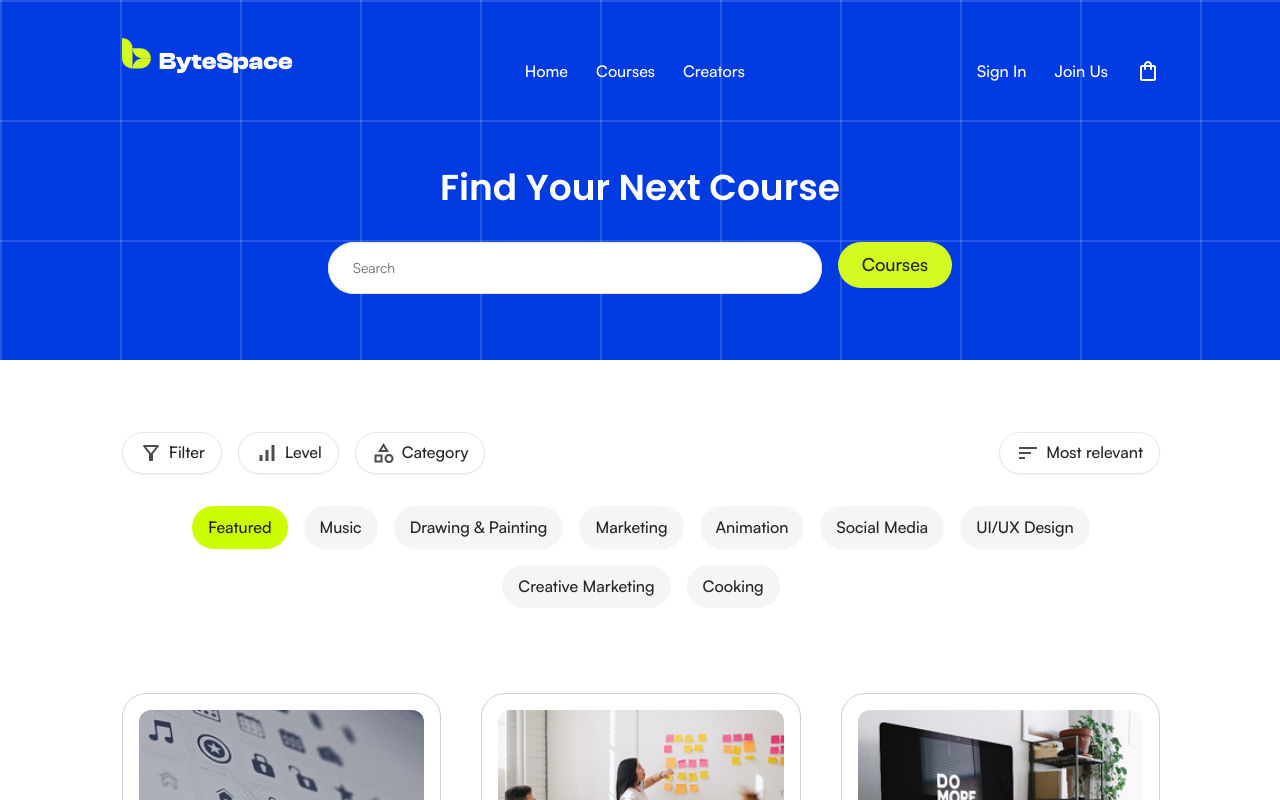
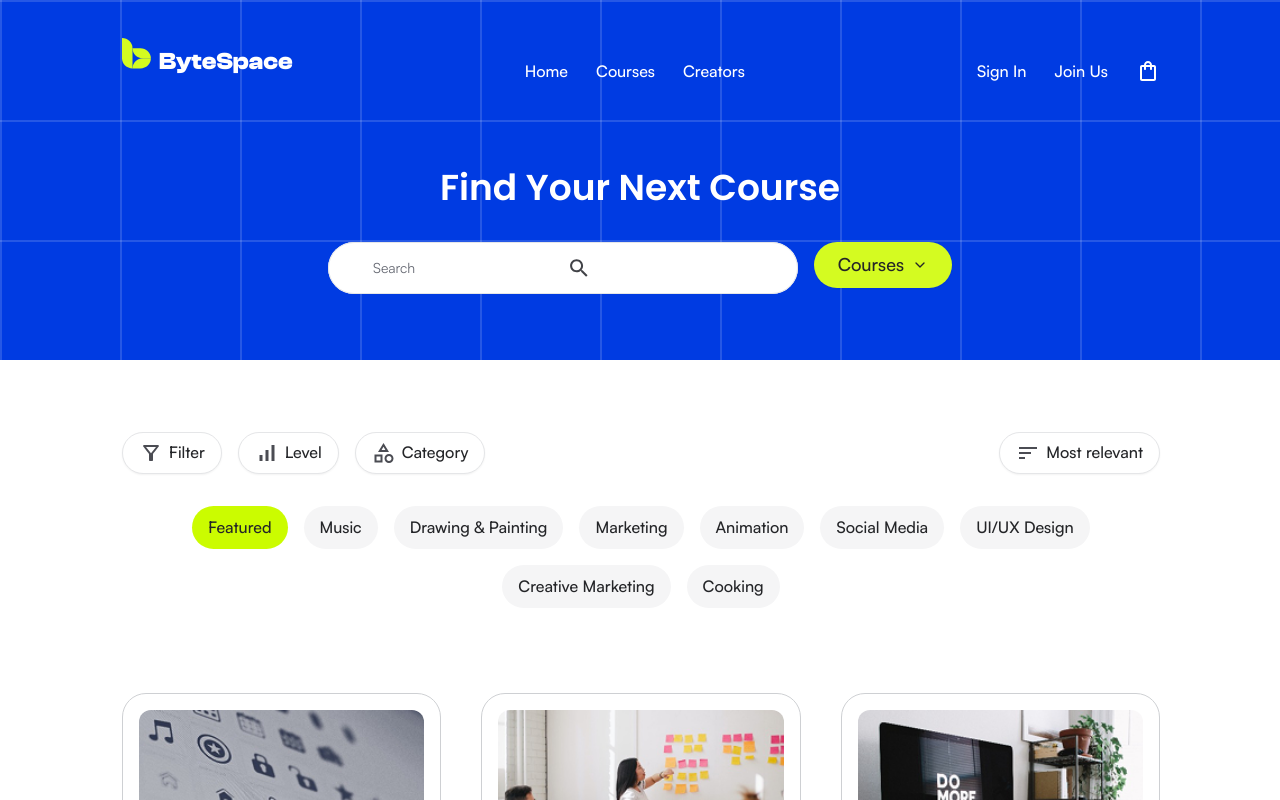
Before and after one commit to aHasnat1997/ByteSpace---New-Check-Website, a Next.js app: page /courses in a window 1280 px wide. Shown: the top 800 px of the page. Built offline with nearby package versions, Linux system fonts and the light colour scheme.

Commit message:
feat: enhance Search component with icon support and improve FieldLabel styles

```diff
--- a/components/shared/search.tsx
+++ b/components/shared/search.tsx
@@ -3,9 +3,12 @@
 import { zodResolver } from "@hookform/resolvers/zod"
 import { Controller, useForm } from "react-hook-form"
 import z from "zod"
-import { Field, FieldError, FieldGroup } from "../ui/field"
+import { Field, FieldGroup } from "../ui/field"
 import { Input } from "../ui/input"
 import { Button } from "../animate-ui/components/buttons/button"
+import SearchIcon from "@/svgs/Style=Outlined-10.svg"
+import { cn } from "cn"
+import { ChevronDown } from "lucide-react"
 
 const formSchema = z.object({
   text: z.string(),
@@ -33,12 +36,15 @@ export default function Search({
       onSubmit={form.handleSubmit(onSubmit)}
       className="flex flex-col gap-4 sm:flex-row"
     >
-      <FieldGroup className="min-w-0 flex-1 rounded-full bg-white">
+      <FieldGroup className="relative min-w-0 flex-1 rounded-full bg-white">
         <Controller
           name="text"
           control={form.control}
           render={({ field, fieldState }) => (
-            <Field data-invalid={fieldState.invalid}>
+            <Field data-invalid={fieldState.invalid} className="relative">
+              {inputType === "global" || inputType === "courses" ? (
+                <SearchIcon className="pointer-events-none absolute inset-y-0 left-4 my-auto size-6 text-neutral-800" />
+              ) : null}
               <Input
                 {...field}
                 id={
@@ -64,7 +70,10 @@ export default function Search({
                       : "Enter your email"
                 }
                 autoComplete="email"
-                className="h-13 rounded-full px-6 py-4.5 text-black"
+                className={cn(
+                  "h-13 rounded-full px-6 py-4.5 text-black",
+                  inputType === "footer" ? "" : "pl-11"
+                )}
               />
             </Field>
           )}
@@ -72,11 +81,15 @@ export default function Search({
       </FieldGroup>
 
       <Button type="submit" variant="secondary">
-        {inputType === "global"
-          ? "Search"
-          : inputType === "courses"
-            ? "Courses"
-            : "Search "}
+        {inputType === "global" ? (
+          "Search"
+        ) : inputType === "courses" ? (
+          <>
+            Courses <ChevronDown />
+          </>
+        ) : (
+          "Search"
+        )}
       </Button>
     </form>
   )
--- a/components/ui/field.tsx
+++ b/components/ui/field.tsx
@@ -106,7 +106,7 @@ function FieldLabel({
     <Label
       data-slot="field-label"
       className={cn(
-        "group/field-label peer/field-label flex w-fit gap-2 leading-snug group-data-[disabled=true]/field:opacity-50 has-data-checked:border-primary/30 has-data-checked:bg-primary/5 has-[>[data-slot=field]]:rounded-lg has-[>[data-slot=field]]:border has-[>[data-slot=field]]:not-has-[:disabled,[data-disabled]]:hover:bg-muted/50 has-[>[data-slot=field]]:has-[:focus-visible]:border-ring has-[>[data-slot=field]]:has-[:focus-visible]:ring-3 has-[>[data-slot=field]]:has-[:focus-visible]:ring-ring/50 *:data-[slot=field]:p-2.5 dark:has-data-checked:border-primary/20 dark:has-data-checked:bg-primary/10",
+        "group/field-label peer/field-label flex w-fit gap-2 leading-snug group-data-[disabled=true]/field:opacity-50 has-data-checked:border-primary/30 has-data-checked:bg-primary/5 has-[>[data-slot=field]]:rounded-lg has-[>[data-slot=field]]:border has-[>[data-slot=field]]:not-has-[:disabled,[data-disabled]]:hover:bg-muted/50 has-[>[data-slot=field]]:has-focus-visible:border-ring has-[>[data-slot=field]]:has-focus-visible:ring-3 has-[>[data-slot=field]]:has-focus-visible:ring-ring/50 *:data-[slot=field]:p-2.5 dark:has-data-checked:border-primary/20 dark:has-data-checked:bg-primary/10",
         "has-[>[data-slot=field]]:w-full has-[>[data-slot=field]]:flex-col",
         className
       )}
```
Also changed, not shown: 1 other file (tests, documents, lock files or other folders).
